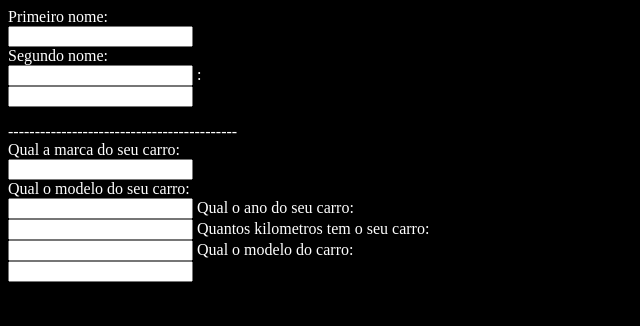
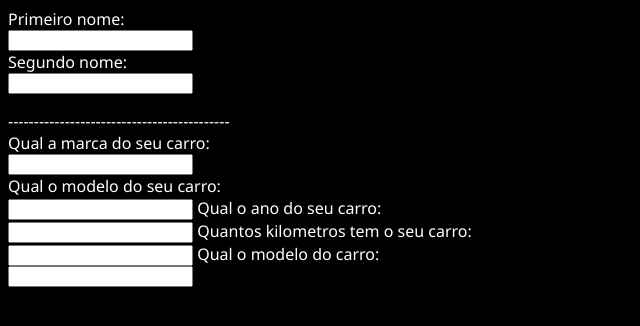
Before and after one commit to DaviConti/Formis, a plain HTML site: page index.html in a window 1280 px wide. Shown: the whole page, without its empty margins (0-640 px from the left). Drawn offline with Linux system fonts and the light colour scheme.

Commit message:
add-fim deste dia

```diff
--- a/index.html
+++ b/index.html
@@ -13,8 +13,6 @@
             <label for="fname">Primeiro nome:</label><br>
             <input type="text" id="fname" name="fname"><br>
             <label for="lname">Segundo nome:</label><br>
-            <input type="text" id="lname" name="lname">
-            <label for="lname">:</label><br>
             <input type="text" id="lname" name="lname">
         </form>
     </div>
--- a/style.css
+++ b/style.css
@@ -1,4 +1,5 @@
 body{
     color: rgb(255, 255, 255);
     background-color: black;
+    font-family: 'Segoe UI', Tahoma, Geneva, Verdana, sans-serif;
 }
```
